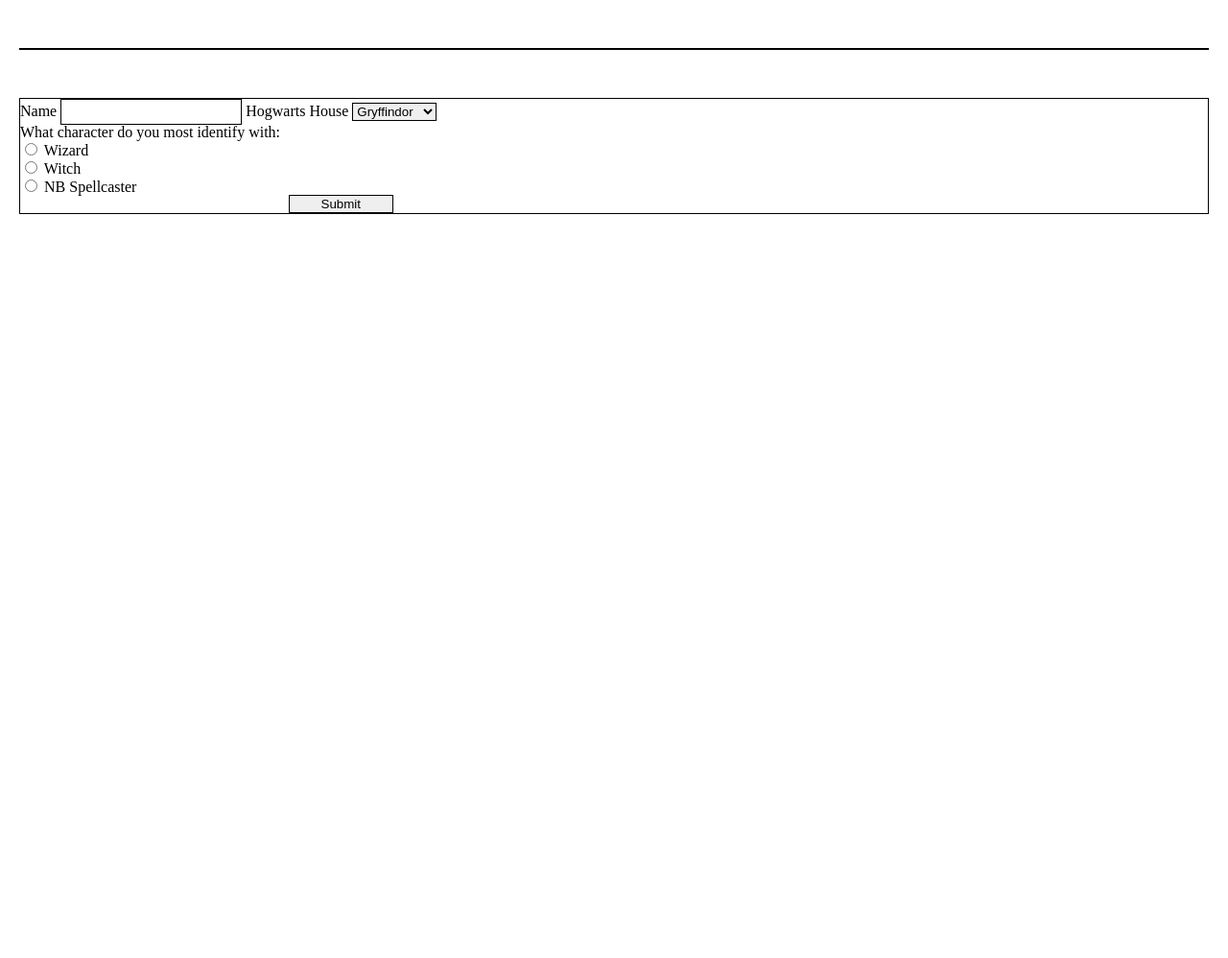
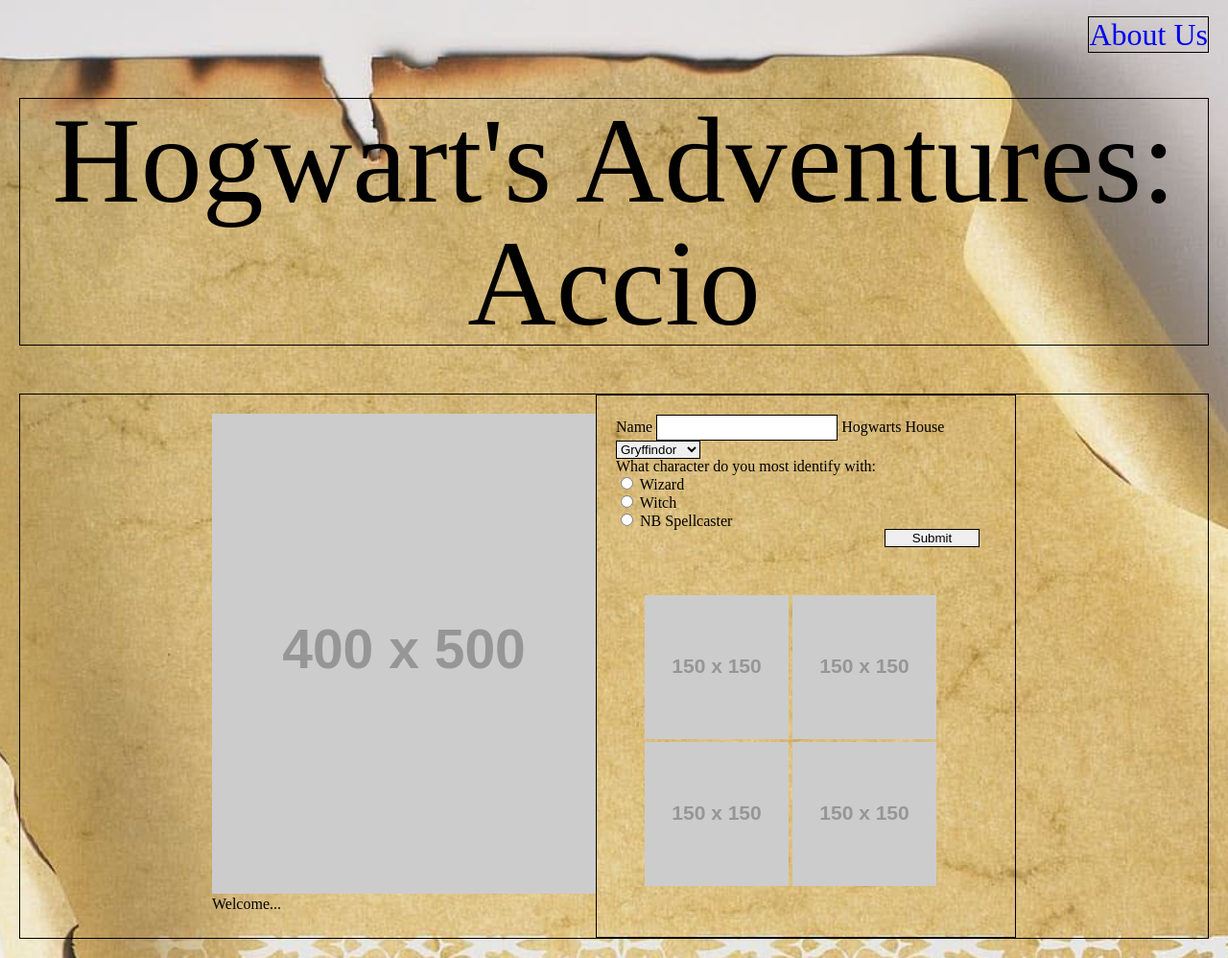
Before and after one commit to sarabeth-russert/accio, a plain HTML site: page index.html in a window 1280 px wide. Shown: the whole page at 96% size. Before the commit the page ends 800 px from the top, so only its background shows below. Drawn offline with Linux system fonts and the light colour scheme; placeholder pictures from the web are drawn by us.

Commit message:
Revisions to index.html

```diff
--- a/index.html
+++ b/index.html
@@ -1,15 +1,26 @@
 <!DOCTYPE html>
 <html>
   <head>
-    <title></title>
+    <title>Accio</title>
     <link href="css/reset.css" rel="stylesheet" type="text/css"/>
     <link href="css/style.css" rel="stylesheet" type="text/css"/>
   </head>
   <body>
+    <img id="parch-image" src="img/parchment-one.jpg">
     <header>
-      <h1></h1>
+      <div id="about-us">
+        <a href="about-us.html">About Us</a>
+      </div>
+      <h1>Hogwart's Adventures: Accio</h1>
     </header>
     <main>
+      <div id="parchment">
+        <!-- <img id="parchment-home" src="img/diagon-alley.jpg"> -->
+        <img src="https://via.placeholder.com/400x500">
+        <p>Welcome...</p>
+      </div>
+      <div id="user-input">
+      <section>
         <form id="newUser">
           <fieldset>
               <label>Name
@@ -33,6 +44,14 @@
               <button type="submit">Submit</button>
           </fieldset>
         </form>
+    </section>
+    <section>
+      <img src="https://via.placeholder.com/150">
+      <img src="https://via.placeholder.com/150">
+      <img src="https://via.placeholder.com/150">
+      <img src="https://via.placeholder.com/150">
+    </section>
+    </div>
     </main>
     <footer></footer>
     <script src="js/app.js"></script>
```
Lines whose indentation alone changed are shown as unchanged.
